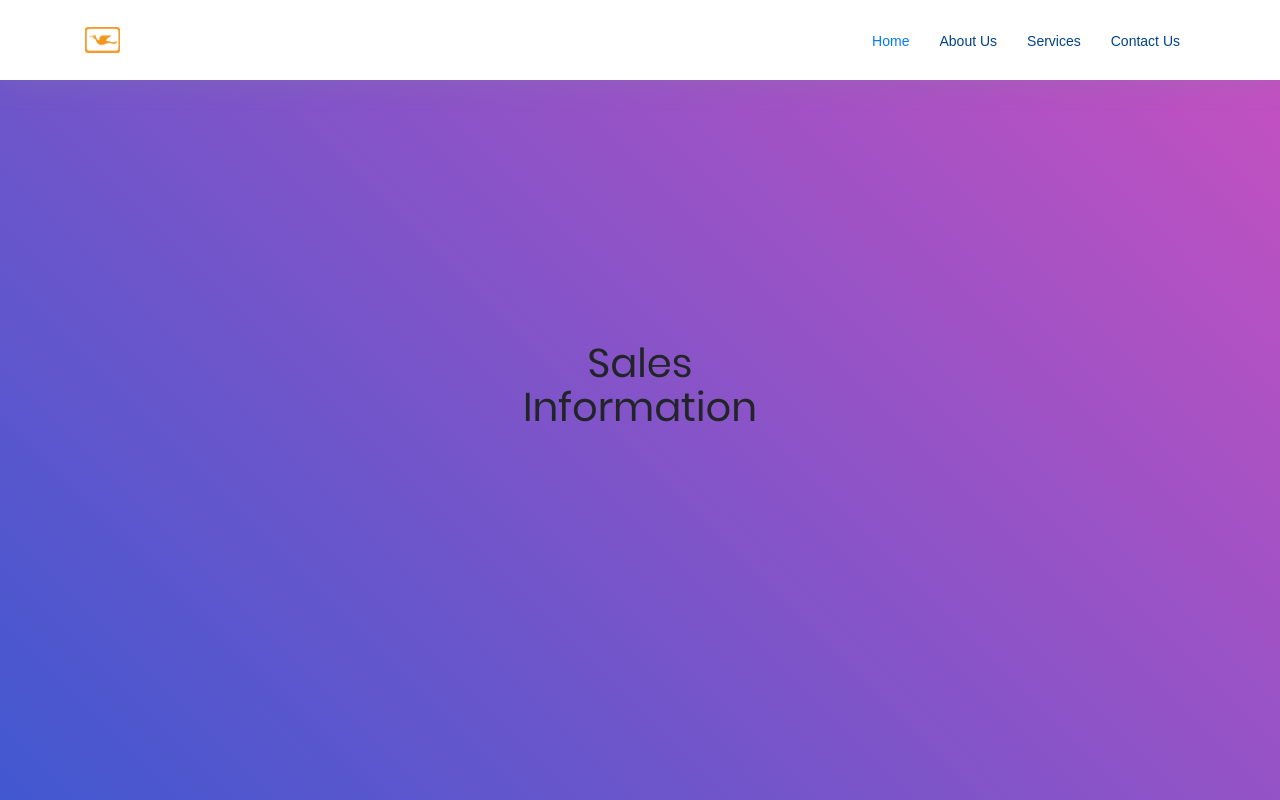
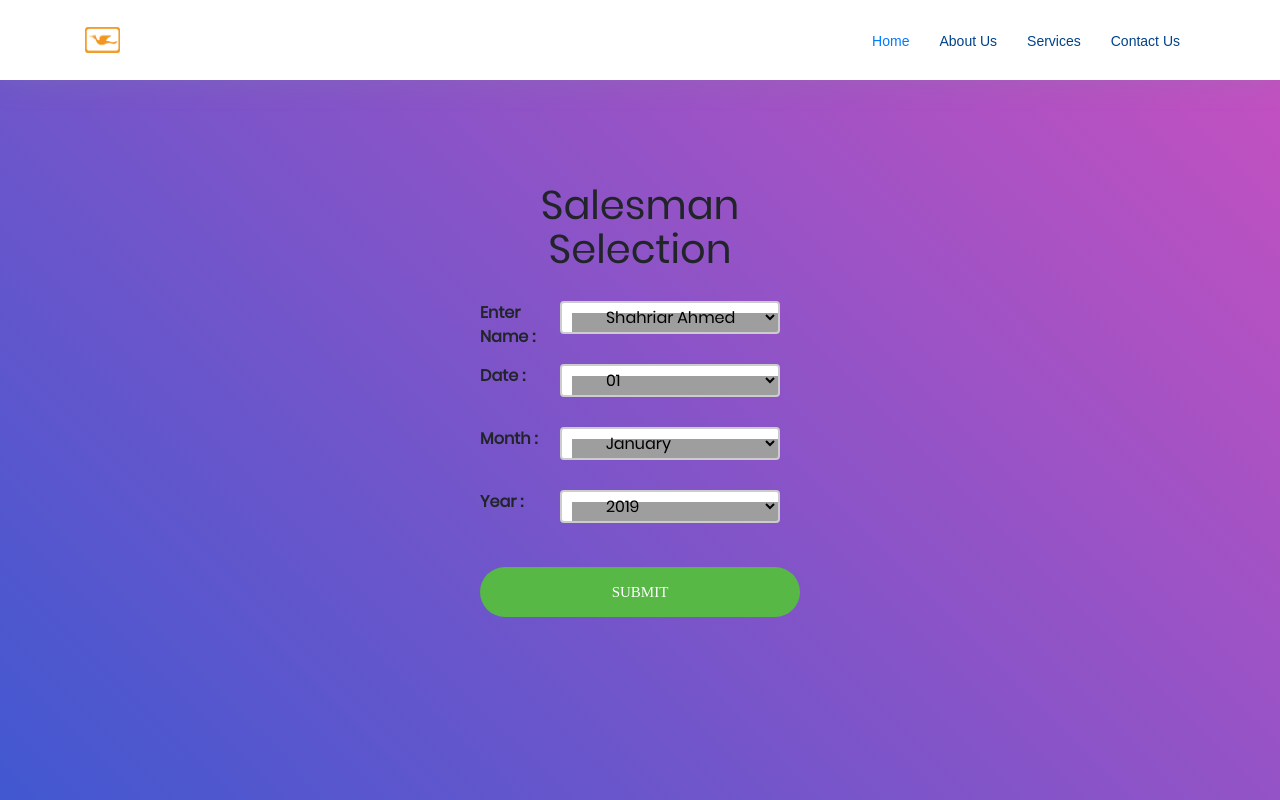
Before and after one commit to Azizul31/Sales-Automation-System, a PHP site: page /salesinfo.php in a window 1280 px wide. Shown: the top 800 px of the page. Run offline with PHP 8.4, Linux system fonts and the light colour scheme; data comes from the database, SQL or seed files in the repository; data that the repository does not hold is empty; some web fonts are replaced; grey boxes are pictures that could not be loaded.

Commit message:
minor changes

```diff
--- a/login page final/salesinfo.php
+++ b/login page final/salesinfo.php
@@ -2,6 +2,7 @@
 include("head.php");
 ?>
 <title>Sales Details</title>
+<meta name="viewport" content="width=device-width, initial-scale=1">
 <style>
 .col-25 {
   float: left;
@@ -9,16 +10,12 @@ include("head.php");
   margin-top: 6px;
   font-weight: 600;
 
-
 }
-
 .col-75 {
   float: left;
   width: 75%;
   margin-top: 6px;
-
 }
-
 /* Clear floats after the columns */
 .row:after {
   content: "";
@@ -27,30 +24,23 @@ include("head.php");
 float: left;
  display: inline-block;
 }
-
 h1.spacing
     {
         text-align: center;
         padding-bottom: 0px;
     }
 
-
-
 #customers {
   font-family: "Trebuchet MS", Arial, Helvetica, sans-serif;
   border-collapse: collapse;
   width: 100%;
 }
-
 #customers td, #customers th {
   border: 1px solid #ddd;
   padding: 8px;
 }
-
 #customers tr:nth-child(even){background-color: #f2f2f2;}
-
 #customers tr:hover {background-color: #ddd;}
-
 #customers th {
   padding-top: 12px;
   padding-bottom: 12px;
@@ -58,25 +48,154 @@ h1.spacing
   background-color: whitesmoke;
   color: black;
 }
+    .selection {
+  width: 220px;
+  box-sizing: border-box;
+  border: 2px solid #ccc;
+  border-radius: 4px;
+  font-size: 16px;
+  background-color: white;
+  background-image: url('searchicon.png');
+  background-position: 10px 10px;
+  background-repeat: no-repeat;
+  padding: 2px 20px 2px 40px;
+  -webkit-transition: width 0.4s ease-in-out;
+  transition: width 0.4s ease-in-out;
+}
+.selection:focus {
+  width: 100%;
+}
+
+}
 
 </style>
 <div class="limiter">
 
 		<div class="container-login100"  >
 				<div class="login100-form validate-form">
+
 					<span>
-                    <h1 class="spacing">Sales Information</h1>   <br>
+                    <h1 class="spacing">Salesman Selection</h1>   <br>
 					</span>
-
 <div class="row">
       <div class="col-25">
+         <label for="fname"> Enter Name :</label>
+
+      </div>
+      <div class="col-75">
+          <form action="salesinfo.php" method="POST">
+  <select class="selection" name="salesman">
+    <option value="Shahriar Ahmed">Shahriar Ahmed</option>
+    <option value="Ratul Roy">Ratul Roy</option>
+    <option value="Towhidur Alam">Towhidur Alam</option>
+    <option value="Labib Wahid">Labib Wahid</option>
+    <option value="Souharda Biswas">Souharda Biswas</option>
+    <option value="Yasir Mahbub">Yasir Mahbub</option>
+    <option value="Mahbub Alam">Mahbub Alam</option>
+    <option value="Abdullah Mamun">Abdullah Mamun</option>
+    <option value="Iqbal Hossain">Iqbal Hossain</option>
+    <option value="Kamrul Islam">Kamrul Islam</option>
+    <option value="Ashef Habib">Ashef Habib</option>
+    <option value="Mahidul Zihan">Mahidul Zihan</option>
+ </select>
+  <br><br>
+     </div>
+    <div class="col-25">
+        <label for="fname"> Date :</label>
+      </div>
+      <div class="col-75">
+
+  <select class="selection" name="date">
+    <option value="01">01</option>
+    <option value="02">02</option>
+    <option value="03">03</option>
+    <option value="04">04</option>
+    <option value="05">05</option>
+    <option value="06">06</option>
+    <option value="07">07</option>
+    <option value="08">08</option>
+    <option value="09">09</option>
+    <option value="10">10</option>
+    <option value="11">11</option>
+    <option value="12">12</option>
+    <option value="13">13</option>
+    <option value="14">14</option>
+    <option value="15">15</option>
+    <option value="16">16</option>
+    <option value="17">17</option>
+    <option value="18">18</option>
+    <option value="19">19</option>
+    <option value="20">20</option>
+    <option value="21">21</option>
+    <option value="22">22</option>
+    <option value="23">23</option>
+    <option value="24">24</option>
+    <option value="25">25</option>
+    <option value="26">26</option>
+    <option value="27">27</option>
+    <option value="28">28</option>
+    <option value="29">29</option>
+    <option value="30">30</option>
+    <option value="31">31</option>
+  </select>
+  <br><br>
+          </div>
+    <div class="col-25">
+      <label for="fname"> Month :</label>
+     </div>
+    <div class="col-75">
+
+  <select class="selection" name="month">
+    <option value="January">January</option>
+    <option value="February">February</option>
+    <option value="March">March</option>
+    <option value="April">April</option>
+    <option value="May">May</option>
+    <option value="June">June</option>
+    <option value="July">July</option>
+    <option value="August">August</option>
+    <option value="September">September</option>
+    <option value="October">October</option>
+    <option value="November">November</option>
+    <option value="December">December</option>
+  </select>
+  <br><br>
+         </div>
+          <div class="col-25">
+      <label for="fname"> Year :</label>
+     </div>
+    <div class="col-75">
+
+  <select class="selection" name="year">
+    <option value="2019">2019</option>
+    <option value="2018">2018</option>
+    <option value="2017">2017</option>
+  </select>
+  <br><br>
+         </div>
+    <div class="container-login100-form-btn">
+	<input class="login100-form-btn" type="submit" value="Submit">
+
+    </div>
+</form>
+
+
+
+
+</div>
+
+
+
+
+
 
       </div>
 
 </div>
-    </div>
+
     </div>
     <body>
+
 
 <table id="customers">
   <tr>
@@ -97,11 +216,36 @@ h1.spacing
     <tr>
 </tr>
     <?php
-
+        //echo $_POST ['date'];
         include 'connect.inc.php';
         global $fetch;
-        $result = mysqli_query ($link, "select * from `sales details`") or die ("error");
+        if ((isset($_POST['salesman']) && !empty($_POST['salesman'])) &&
+            (isset($_POST['date']) && !empty($_POST['date'])) &&
+            (isset($_POST['month']) && !empty($_POST['month'])) &&
+            (isset($_POST['year']) && !empty($_POST['year']))) {
+            $user_name = $_POST['salesman'];
+            $date = $_POST['date'];
+            $month = $_POST['month'];
+            $year = $_POST['year'];
+            $result = mysqli_query ($link, "SELECT * FROM `sales details` "
+                    ."WHERE `Shop ID` = (SELECT `Shop ID` FROM `shops` "
+                    ."WHERE `shops`.`Area Code`= (SELECT `Area Code` FROM `salesmen` "
+                    ."WHERE `shops`.`Area Code`=`salesmen`.`Area Code` AND `salesmen`.`Name` = '".$user_name."') "
+                    ."AND `shops`.`Shop ID` = `sales details`.`Shop Id`) AND `Date` = '".$date."' "
+                    ."AND `Month` = '".$month."' AND `Year` = '".$year."'")
+                    or die("error");
             //echo '<table style="width:100%;">';
+
+        }
+        else {
+            $result = mysqli_query ($link, "SELECT * FROM `sales details` "
+                    ."WHERE `Shop ID` = (SELECT `Shop ID` FROM `shops` "
+                    ."WHERE `shops`.`Area Code`= (SELECT `Area Code` "
+                    ."FROM salesmen WHERE shops.`Area Code`=salesmen.`Area Code`) "
+                    ."AND `shops`.`Shop ID` = `sales details`.`Shop Id`)")
+                or die ("error");
+        }
+
         if ($result)
             {
                 while ($fetch = mysqli_fetch_assoc($result))
@@ -122,8 +266,6 @@ h1.spacing
                 }
             }
 
-
-
     ?>
 
 
@@ -132,6 +274,5 @@ h1.spacing
 </table>
 </body>
 <?php
-
 include("foot.php");
 ?>
```
Lines whose indentation alone changed are shown as unchanged.
